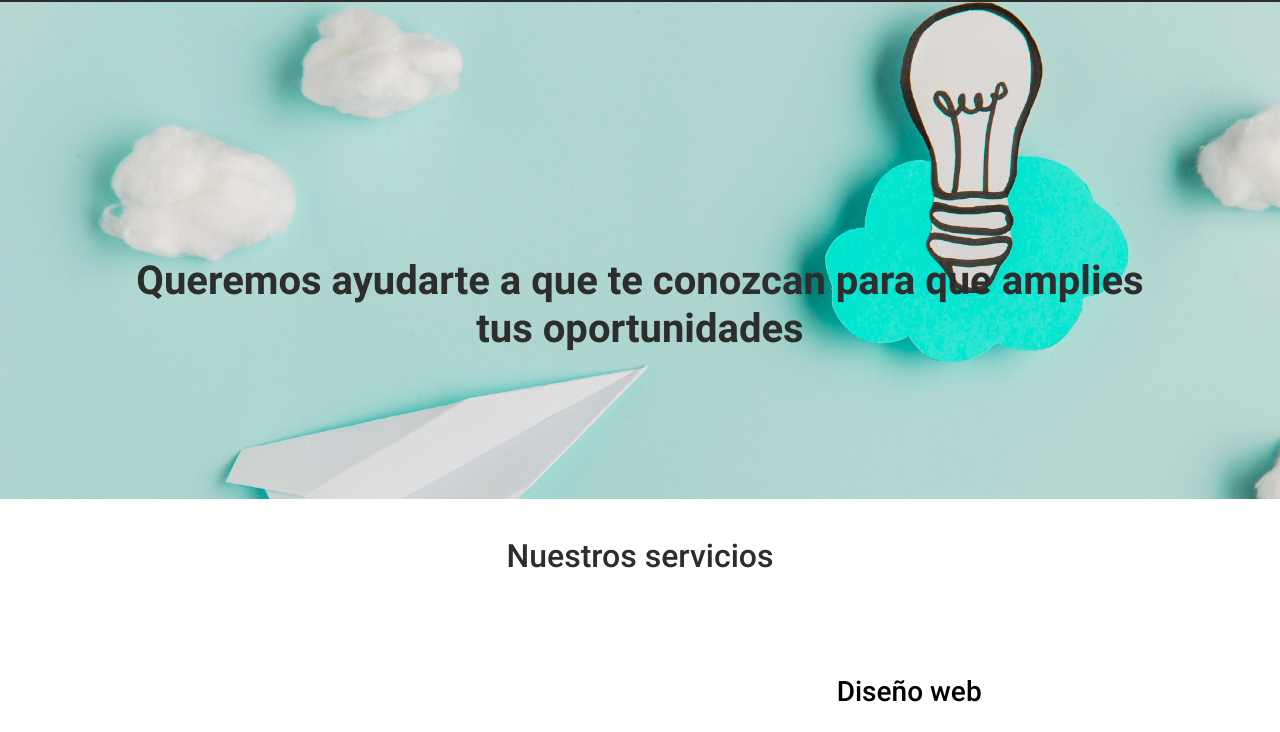
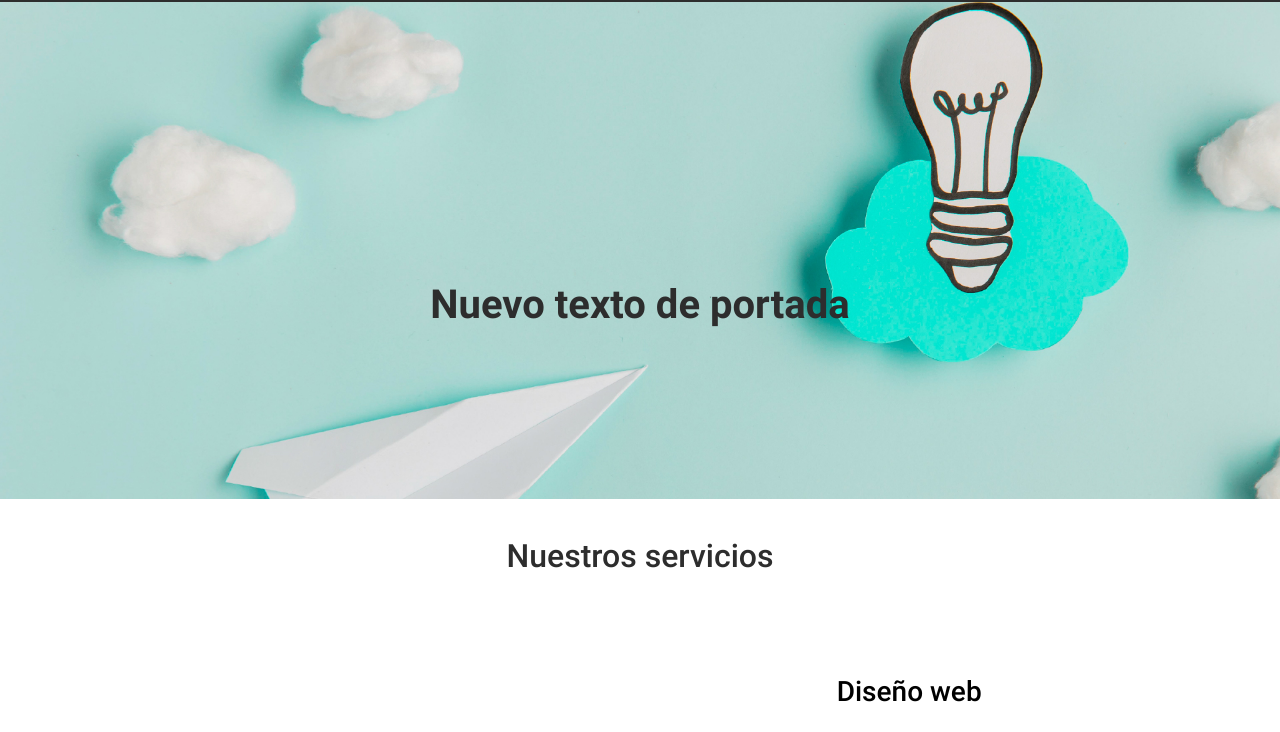
Before and after one commit to sebastianbarcia/Veo-Dise-o, a website: page index.html in a window 1280 px wide. Shown: the part 68-800 px from the top of the page. Drawn offline with Linux system fonts and the light colour scheme.

Commit message:
actualice el titulo de index
actualice el h1 de index

```diff
--- a/index.html
+++ b/index.html
@@ -48,7 +48,7 @@
 	<main>
 		<section class="diseñoPortada">
 			<img src="assets/fotos/index/index.jpg" width="100%" alt="imagen de portada index" class="img-fluid" >
-			<h1 id="tituloIndex">Queremos ayudarte a que te conozcan para que amplies tus oportunidades</h1>
+			<h1 id="tituloIndex">Nuevo texto de portada</h1>
 		</section>
 		<section class="seccionServicios">
 			<h2>Nuestros servicios</h2>
```
